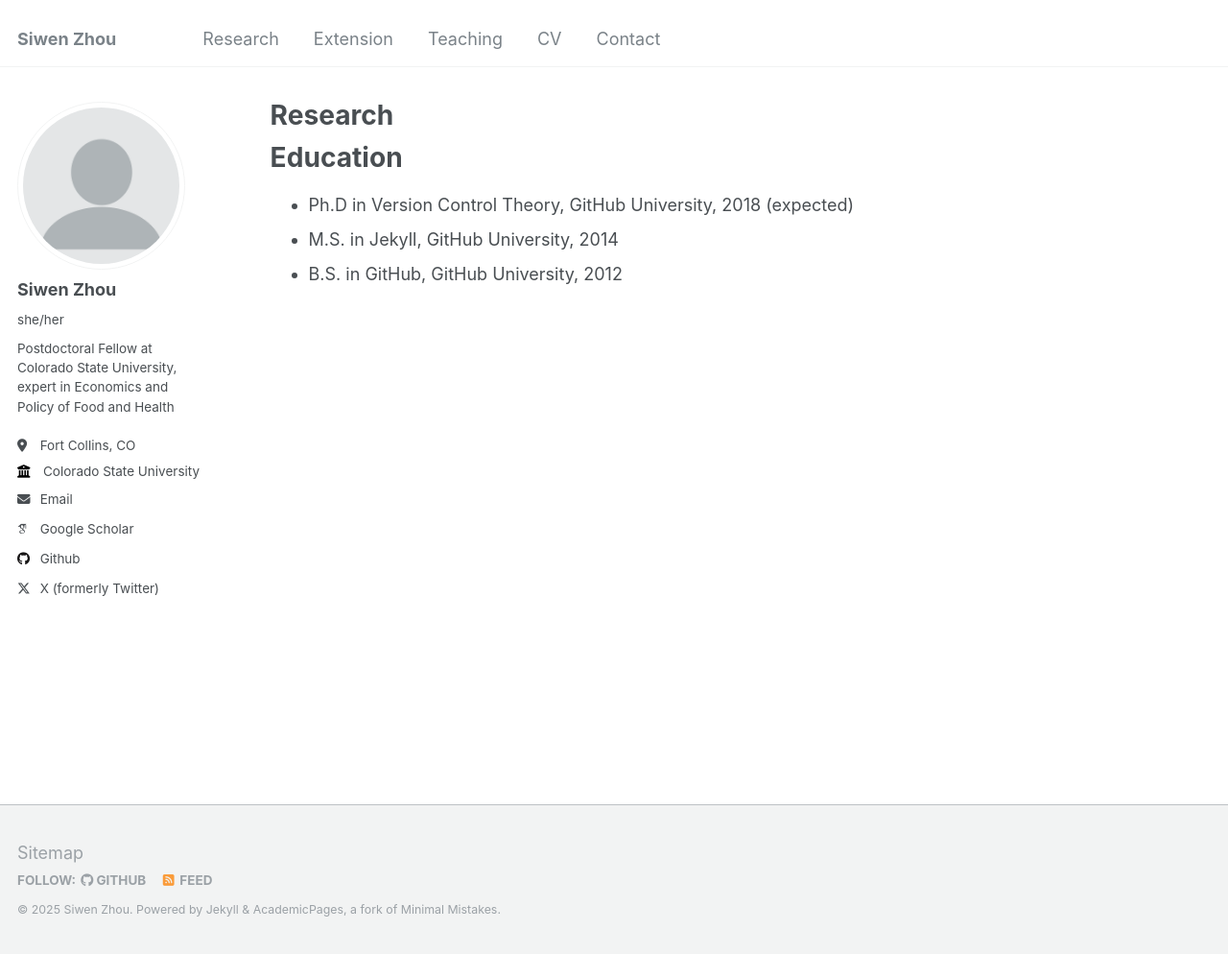
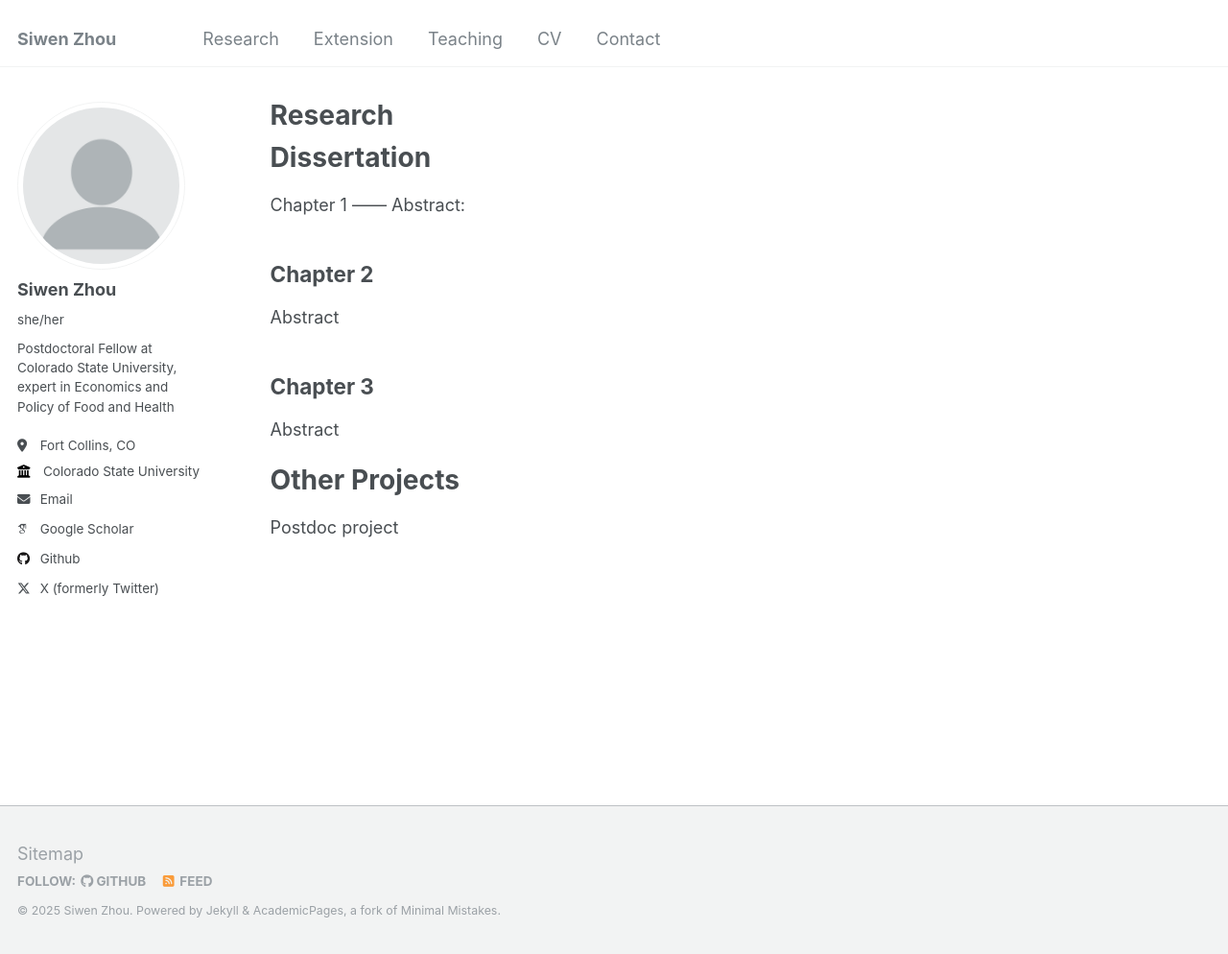
Before and after one commit to Siwen0625/Siwen0625.github.io, a Jekyll site: the page built from _pages/research.md, in a window 1280 px wide and 994 px high. Shown: the whole window at 96% size. Built offline with Jekyll 4.4.1, drawn with Linux system fonts in a browser that asks for light colours; some web fonts are replaced.

Commit message:
Update research.md

```diff
--- a/_pages/research.md
+++ b/_pages/research.md
@@ -4,13 +4,27 @@ title: "Research"
 permalink: /research/
 author_profile: true
 redirect_from:
-  - /resume
+  - /research/
+  - /research.html
 ---
 
 {% include base_path %}
 
-Education
+Dissertation
 ======
-* Ph.D in Version Control Theory, GitHub University, 2018 (expected)
-* M.S. in Jekyll, GitHub University, 2014
-* B.S. in GitHub, GitHub University, 2012
+Chapter 1
+------
+Abstract:
+
+Chapter 2
+------
+Abstract
+
+Chapter 3
+------
+Abstract
+
+
+Other Projects
+======
+Postdoc project
```
